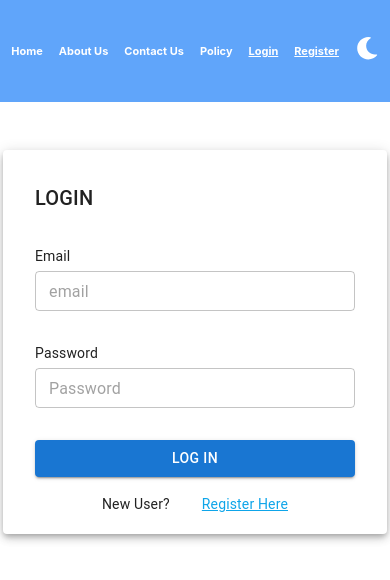
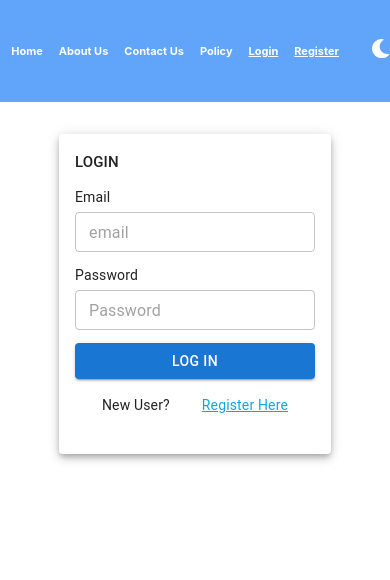
Before and after one commit to mariyasada/test-project, a React (Create React App) app: page / in a window 390 px wide. Shown: the top 580 px of the page. Built offline with nearby package versions, Linux system fonts and the light colour scheme.

Commit message:
feat:adding responsiveness for login and signup page

```diff
--- a/src/Components/Header/Header.css
+++ b/src/Components/Header/Header.css
@@ -8,7 +8,7 @@
 }
 .Header_points{
     margin-right: auto;
-    gap:3rem;
+    gap:1rem;
     color:white;
     font-weight: bold;
 }
@@ -31,7 +31,7 @@
 }
 .Header_points_dark{
     margin-right: auto;
-    gap:3rem;
+    gap:1rem;
     color:yellow;
     font-weight: bold;
 }
@@ -39,7 +39,7 @@
     color:yellow;
 }
 
-@media only screen and (min-width: 220px) and (max-width: 900px){
+@media only screen and (min-width: 220px) and (max-width:600px){
     .Header_container,
     .Header_container_dark{
         width: 100%;
@@ -48,9 +48,28 @@
     .Header_points,
     .Header_points_dark{
         margin-right: auto;
-        gap:1rem;
         font-weight: bold;
         font-size: 11px;
+    }
+    .Theme_icon{
+        margin-left: auto;
+        margin-right: 11px;
+        font-size: 1.2rem;
+        color: white;
+    }
+}
+@media only screen and (min-width:600px){
+    .Header_container,
+    .Header_container_dark{
+        width: 100%;
+        padding: 0.7rem;
+    }
+    .Header_points,
+    .Header_points_dark{
+        margin-right: auto;
+        /* gap:0.8rem; */
+        font-weight: bold;
+        font-size: 15px;
     }
     .Theme_icon{
         margin-left: auto;
@@ -59,5 +78,4 @@
         color: white;
     }
 
-
 }
--- a/src/Pages/LoginPage.jsx
+++ b/src/Pages/LoginPage.jsx
@@ -1,5 +1,5 @@
 import React, { useState } from 'react';
-import {Paper, Typography,Box,TextField, Button} from "@mui/material";
+import {Paper, Typography,Box,TextField, Button, useTheme, useMediaQuery} from "@mui/material";
 import { makeStyles } from '@mui/styles';
 import { useNavigate } from 'react-router-dom';
 
@@ -7,7 +7,6 @@ import { useNavigate } from 'react-router-dom';
 const useStyles=makeStyles(theme=>({
 loginContainer:{
  margin:"3rem auto",
- backgroundColor:"white",
  width:"20rem",
  height:"20rem",
  padding:"2rem",
@@ -16,6 +15,15 @@ loginContainer:{
  alignItems:'flex-start',
  justifyContent:"flex-start",
  gap:"2rem"
+},
+loginContainerSmSize:{
+ margin:"2rem auto",
+ width:"15rem",
+ height:"18rem",
+ padding:"1rem",
+ alignItems:"flex-start",
+ gap:"2rem"
+
 },
 FieldBox:{
     width:"100%",
@@ -33,7 +41,7 @@ BoxInfo:{
     gap:"2rem",
     alignItems:"center",
     justifyContent:"center",
-    marginTop:"-15px"
+
 }
 
 }))
@@ -41,28 +49,36 @@ BoxInfo:{
 const LoginPage = () => {
     const classes=useStyles();
     const navigate=useNavigate();
+    const theme=useTheme();
+    const breakpoints=useMediaQuery(theme.breakpoints.down("sm"));
     const [loginData,setLogInData]=useState({email:"",password:""});
 
     const logInChangeHandler = (e) => {
         const { name, value } = e.target;
         setLogInData((prevData) => ({ ...prevData, [name]: value }));
       };
+
+      const clickHandler=()=>{
+        console.log(loginData);
+        setLogInData({email:"",password:""})
+      }
+
   return (
-   <Paper elevation={5}  className={classes.loginContainer}>
-    <Typography variant="h6">LOGIN</Typography>
+   <Paper elevation={5}  className={breakpoints? classes.loginContainerSmSize :classes.loginContainer} >
+    <Typography variant="h6" align='left' sx={{fontSize:breakpoints && "15px"}}>LOGIN</Typography>
 
-    <Box component="div" className={classes.FieldBox}>
+    <Box component="div" className={classes.FieldBox} sx={{marginTop:breakpoints && "0.8rem"}}>
      <Typography variant="body2" align='left'>Email</Typography>
-     <TextField id="outlined-basic"  variant="outlined"  placeholder='email'required  size="small" name="email" onChange={logInChangeHandler}/>
+     <TextField id="outlined-basic"  variant="outlined"  placeholder='email'required  size="small" name="email" onChange={logInChangeHandler} value={loginData.email}/>
     </Box>
 
-    <Box component="div" className={classes.FieldBox}>
+    <Box component="div" className={classes.FieldBox} sx={{marginTop:breakpoints && "0.8rem"}}>
      <Typography variant="body2" align='left'>Password</Typography>
-     <TextField id="outlined-basic" variant="outlined" required placeholder='Password' type="password"  size="small" name="password" onChange={logInChangeHandler}/>
+     <TextField id="outlined-basic" variant="outlined" required placeholder='Password' type="password"  size="small" name="password" onChange={logInChangeHandler} value={loginData.password}/>
     </Box>
-    <Button variant="contained" className={classes.ButtonStyled} onClick={()=>console.log(loginData)}>LOG IN</Button>
+    <Button variant="contained" className={classes.ButtonStyled} sx={{marginTop:breakpoints && "0.8rem"}}onClick={clickHandler}>LOG IN</Button>
 
-    <Box component="div" className={classes.BoxInfo}>
+    <Box component="div" className={classes.BoxInfo} sx={{marginTop:breakpoints ? "1rem" :"-1rem"}} >
      <Typography variant="body2" align='left'>New User?</Typography>
      <Typography variant="body2" align="right"sx={{textDecoration:"underline" ,color:"#0ea5e9",cursor:"pointer"}} onClick={()=>navigate("/registration")}>Register Here</Typography>
     </Box>
--- a/src/Pages/RegistrationPage.jsx
+++ b/src/Pages/RegistrationPage.jsx
@@ -1,5 +1,5 @@
 import React, { useState } from 'react'
-import {Paper, Typography,Box,TextField, Button} from "@mui/material";
+import {Paper, Typography,Box,TextField, Button,useTheme,useMediaQuery} from "@mui/material";
 import { makeStyles } from '@mui/styles';
 import { useNavigate } from 'react-router-dom';
 
@@ -7,12 +7,10 @@ import { useNavigate } from 'react-router-dom';
 
 const useStyles=makeStyles(theme=>({
 loginContainer:{
-[theme.breakpoints.down('md')]:{
+[theme.breakpoints.down('sm')]:{
     gap:"1rem",
-    backgroundColor:"red",
     width:"fit-content",
-    height:"30rem"
-
+    height:"28rem"
 },
  margin:"3rem auto",
  backgroundColor:"red",
@@ -49,39 +47,47 @@ BoxInfo:{
 const RegistrationPage = () => {
     const classes=useStyles();
     const navigate=useNavigate();
+    const theme=useTheme();
+    const breakpoints=useMediaQuery(theme.breakpoints.down("sm"));
     const [signupData,setSignupData]=useState({firstname:"",lastname:"",email:"",password:""});
 
     const signupChangeHandler = (e) => {
         const { name, value } = e.target;
         setSignupData((prevData) => ({ ...prevData, [name]: value }));
       };
+
+      const clickHandler=()=>{
+        console.log(signupData);
+        setSignupData({firstname:"",lastname:"",email:"",password:""})
+      }
+
     return (
      <Paper elevation={5}  className={classes.loginContainer}>
-      <Typography variant="h6">SIGN UP</Typography>
+      <Typography variant="h6" sx={{fontSize: breakpoints && "15px"}}>SIGN UP</Typography>
 
       <Box component="div" className={classes.FieldBox}>
        <Typography variant="body2" align='left'>First Name</Typography>
-       <TextField id="outlined-basic"  variant="outlined" placeholder='First Name'required  size="small" name="firstname" onChange={signupChangeHandler}/>
+       <TextField id="outlined-basic"  variant="outlined" placeholder='First Name'required  size="small" name="firstname" onChange={signupChangeHandler} value={signupData.firstname}/>
       </Box>
 
       <Box component="div" className={classes.FieldBox}>
        <Typography variant="body2" align='left'>Last Name</Typography>
-       <TextField id="outlined-basic" variant="outlined" placeholder='Last Name' required  size="small" name="lastname" onChange={signupChangeHandler}/>
+       <TextField id="outlined-basic" variant="outlined" placeholder='Last Name' required  size="small" name="lastname" onChange={signupChangeHandler} value={signupData.lastname}/>
       </Box>
 
       <Box component="div" className={classes.FieldBox}>
        <Typography variant="body2" align='left'>Email</Typography>
-       <TextField id="outlined-basic"  variant="outlined" placeholder='Email' required  size="small" name="email" onChange={signupChangeHandler}/>
+       <TextField id="outlined-basic"  variant="outlined" placeholder='Email' required  size="small" name="email" onChange={signupChangeHandler} value={signupData.email}/>
       </Box>
 
       <Box component="div" className={classes.FieldBox}>
        <Typography variant="body2" align='left'>Password</Typography>
-       <TextField id="outlined-basic" variant="outlined" placeholder='Password' type="password" required  size="small" name="password" onChange={signupChangeHandler}/>
+       <TextField id="outlined-basic" variant="outlined" placeholder='Password' type="password" required  size="small" name="password" onChange={signupChangeHandler} value={signupData.password}/>
       </Box>
-      <Button variant="contained" className={classes.ButtonStyled} onClick={()=>console.log(signupData)}>SIGNUP</Button>
+      <Button variant="contained" className={classes.ButtonStyled} onClick={clickHandler}>SIGNUP</Button>
 
 
-    <Box component="div" className={classes.BoxInfo}>
+    <Box component="div" className={classes.BoxInfo} sx={{marginTop :breakpoints && "0.8rem"}}>
      <Typography variant="body2" align='left'>Already Registered?</Typography>
      <Typography variant="body2" align="right"sx={{textDecoration:"underline" ,color:"#0ea5e9",cursor:"pointer"}} onClick={()=>navigate("/")}>Log In Here</Typography>
     </Box>
--- a/src/index.css
+++ b/src/index.css
@@ -1,5 +1,6 @@
 body {
   margin: 0;
+  height:100vh;
   font-family: -apple-system, BlinkMacSystemFont, 'Segoe UI', 'Roboto', 'Oxygen',
     'Ubuntu', 'Cantarell', 'Fira Sans', 'Droid Sans', 'Helvetica Neue',
     sans-serif;
```
